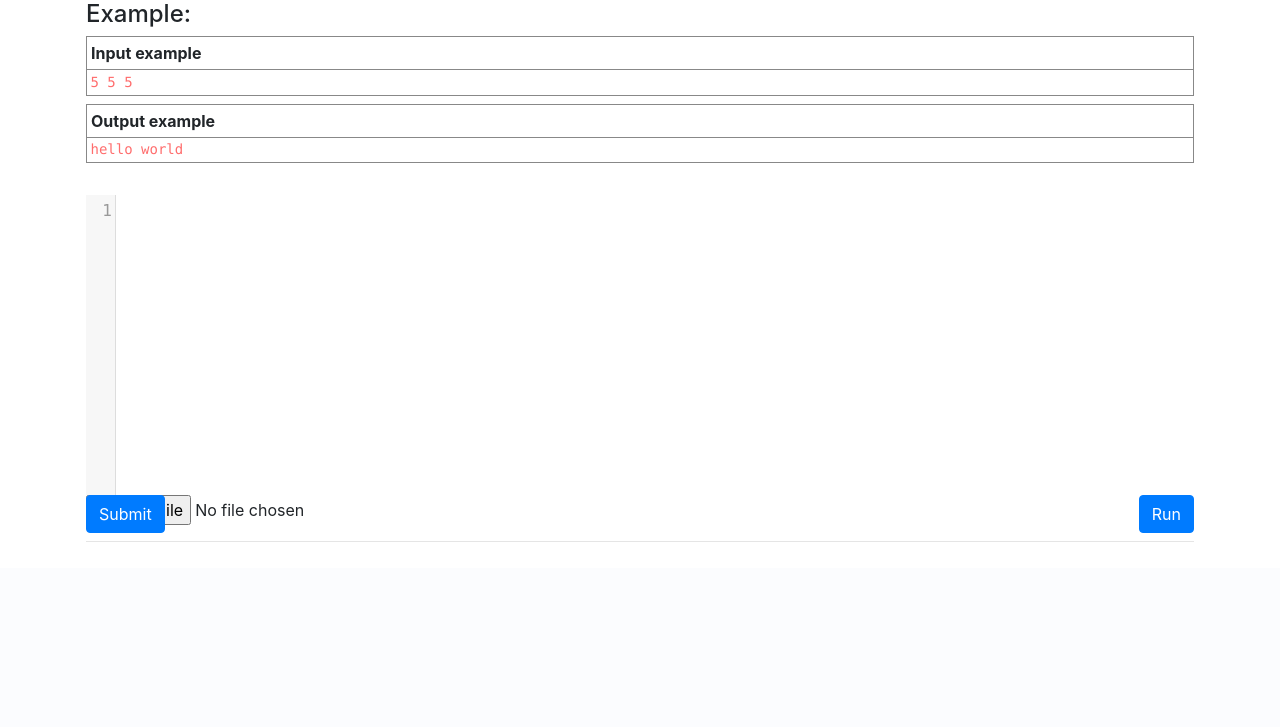
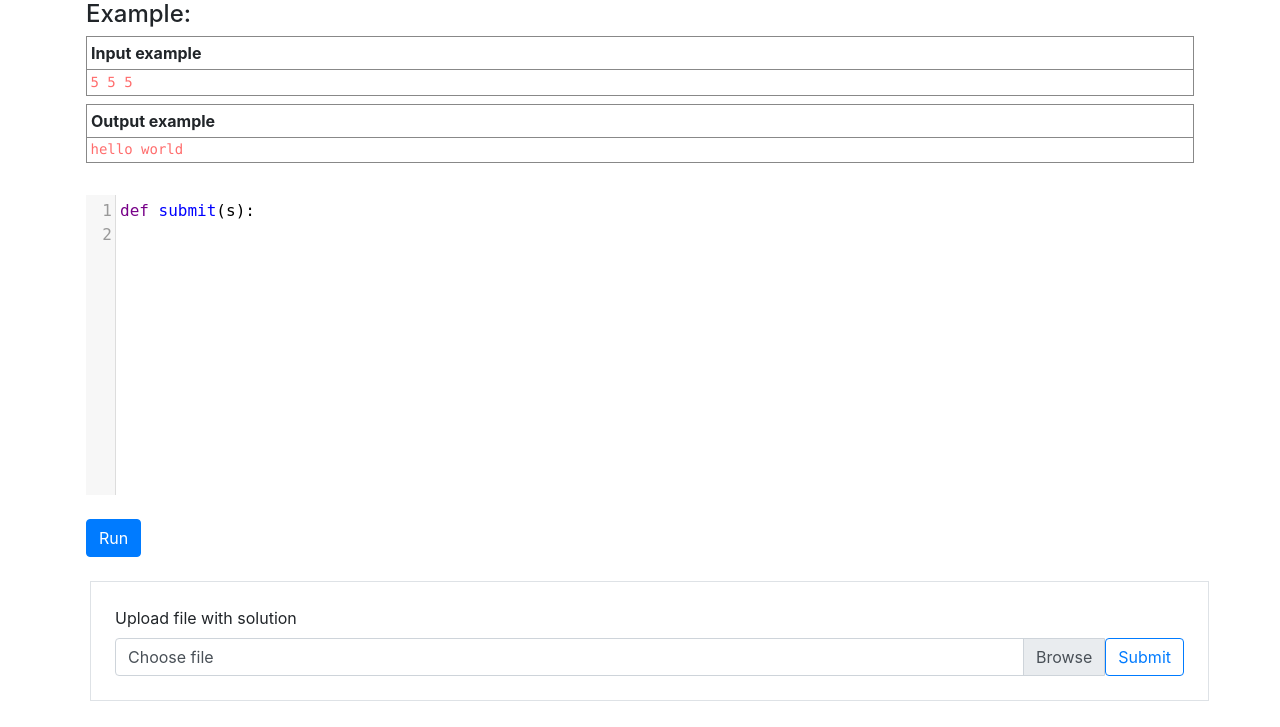
Before and after one commit to OpenClade/compilerProject, a Django app: a page that uses compilerProject/templates/onlineCoding/base.html in a window 1280 px wide. Shown: the part 396-1123 px from the top of the page. Before the commit the page ends 938 px from the top, so only its background shows below. Run offline with Django 3.2, Linux system fonts and the light colour scheme; a user stored in the database is signed in; data comes from the database, SQL or seed files in the repository; both versions use the stored data as it was after the commit; data that the repository does not hold is empty; some libraries are stand-ins or nearby versions.

Commit message:
fix danya

```diff
--- a/compilerProject/api/serializers.py
+++ b/compilerProject/api/serializers.py
@@ -5,6 +5,8 @@ from rest_framework import serializers
 from main.models import *
 from user.models import *
 from django import forms
+
+
 class UserSerializer(serializers.ModelSerializer):
     class Meta:
         model = User
@@ -16,6 +18,7 @@ class UserSerializer(serializers.ModelSerializer):
         user.set_password(validated_data['password'])
         user.save()
         return user
+
 
 class ProgrammingTaskSerializer(serializers.ModelSerializer):
     class Meta:
@@ -29,10 +32,6 @@ class ProgrammingTaskSolutionSerializer(serializers.ModelSerializer):
         model = ProgrammingTaskSolution
         fields = ("id", "task", "author", "language", "code", "is_public", "created_at")
         extra_kwargs = {'author': {'read_only': True}}
-
-
-
-
 
 
 class UserForm(forms.Form):
@@ -50,9 +49,10 @@ class UserForm(forms.Form):
 
 
 class ProgrammingTaskSolutionForm(forms.Form):
+    code = forms.CharField(widget=forms.Textarea, max_length=10000, required=False)
+    file = forms.FileField(required=False)
+    file.widget.attrs['class'] = 'custom-file-input'
 
-    code = forms.CharField(widget=forms.Textarea, max_length=10000, required=True )
-    file = forms.FileField(required=False)
     class Meta:
         model = ProgrammingTaskSolution
         fields = ("code", "file")
--- a/compilerProject/api/views.py
+++ b/compilerProject/api/views.py
@@ -156,7 +156,6 @@ def problems(request):
 
 
 def textEditor(request, slug):
-
     if request.method == 'GET':
         task = get_object_or_404(ProgrammingTask, slug=slug)
         form = ProgrammingTaskSolutionForm()
@@ -200,8 +199,10 @@ def textEditor(request, slug):
 
         tests = Tests.objects.all().filter(task=task)
         data = request.POST['code']
-        if request.POST['file_input']:
-            file = request.POST['file_input']
+
+        if request.FILES.get('file'):
+            file = request.FILES.get('file')
+            print(file)
             data = file.read().decode('utf-8')
 
         for test in tests:
@@ -214,11 +215,12 @@ def textEditor(request, slug):
                 exec(f"task = \"{first_test.input_data}\"\n" + data + "\n" + "print(submit({first_test.input_data}))")
                 sys.stdout = old_stdout
             except Exception as e:
-                return render(request, 'onlineCoding/textEditor.html', {'task': task, 'type': 'danger', 'error': str(e)})
+                return render(request, 'onlineCoding/textEditor.html',
+                              {'task': task, 'type': 'danger', 'error': str(e)})
             end = time.time()
             if end - start > test.task.time_limit:
                 return render(request, 'onlineCoding/textEditor.html',
-                          {'task': task, 'type': 'danger', 'error': "Time limit exceeded"})
+                              {'task': task, 'type': 'danger', 'error': "Time limit exceeded"})
 
             mystdout = mystdout.getvalue().replace("\n", "")
             if test.output_data.strip() != mystdout.strip():
@@ -291,7 +293,7 @@ def submit(s):
 
         first_test = Tests.objects.all().filter(task=task).first()
         if end - start > first_test.task.time_limit:
-                return render(request, 'onlineCoding/textEditor.html',
+            return render(request, 'onlineCoding/textEditor.html',
                           {'task': task, 'type': 'danger', 'error': "Time limit exceeded"})
 
         return render(request, 'onlineCoding/textEditor.html',
@@ -355,7 +357,6 @@ def not_found_view(request):
 
 
 def teacher(request):
-
     if request.user.is_authenticated:
         if request.method == 'GET' and Teacher.objects.all().filter(user=request.user).exists():
             form = CourseForm()
@@ -379,7 +380,8 @@ def teacher(request):
             elif 'add_task' in request.POST:
                 task = ProgrammingTask.objects.create(name=request.POST['name'],
                                                       description=request.POST['description'],
-                                                      course=Course.objects.all().filter(slug=request.POST['course']).first(),
+                                                      course=Course.objects.all().filter(
+                                                          slug=request.POST['course']).first(),
                                                       teacher=teacher,
                                                       time_limit=request.POST['time_limit'],
                                                       max_plagiarism=request.POST['max_plagiarism'],
@@ -400,7 +402,8 @@ def teacher(request):
             elif 'add_test' in request.POST:
                 test = Tests.objects.create(input_data=request.POST['input_data'],
                                             output_data=request.POST['output_data'],
-                                            task=ProgrammingTask.objects.all().filter(slug=request.POST['task']).first())
+                                            task=ProgrammingTask.objects.all().filter(
+                                                slug=request.POST['task']).first())
                 test.save()
                 return redirect('teacher')
             elif 'add_course' in request.POST:
--- a/compilerProject/templates/onlineCoding/base.html
+++ b/compilerProject/templates/onlineCoding/base.html
@@ -57,7 +57,7 @@
                     </li>
                 {% else %}
                     <li class="nav-item">
-                        <a class="nav-link" href="/auth">Login/Register</a>
+                        <span><a class="nav-link" href="/login">Login</a></span>
                     </li>
                 {% endif %}
             </ul>
--- a/compilerProject/templates/onlineCoding/leaderboard.html
+++ b/compilerProject/templates/onlineCoding/leaderboard.html
@@ -1,4 +1,4 @@
-{% extends 'onlineCodaing/base.html' %}
+{% extends 'onlineCoding/base.html' %}
 
 {% block content %}
     <link rel="stylesheet" href="https://cdn.datatables.net/1.12.0/css/jquery.dataTables.min.css">
--- a/compilerProject/templates/onlineCoding/textEditor.html
+++ b/compilerProject/templates/onlineCoding/textEditor.html
@@ -58,20 +58,33 @@
     {% if request.user.is_authenticated %}
         {% if type != 'warning' and type != 'success' %}
 
-            <form style="position: relative; margin-top: .5em;" action="{{ task.slug }}" method="post">
+            <form style="position: relative; margin-top: .5em;" action="{{ task.slug }}" method="post" enctype="multipart/form-data">
                 {% csrf_token %}
+
                 {{ form.code }}
                 {% comment %}
                 create 2 buttons, one for submit and one for run
                 {% endcomment %}
-                <button type="submit" name="submit" class="btn btn-primary" style="position: absolute; right: 1;">Submit</button>
-                <button type="submit" name="run" class="btn btn-primary" style="position: absolute; right: 0;">Run</button>
+                <br>
+                <button type="submit" name="run" class="btn btn-primary">Run</button>
+                <br>
+                <br>
+                <div class="row border p-4 ml-1">
 
-                {{ form.file }}
-                {% comment%}
+                    <label>Upload file with solution</label>
+                    <div class="input-group">
+                        <div class="custom-file">
+                            {{ form.file }}
+                            <label class="custom-file-label" for="id_file">Choose file</label>
+                        </div>
+                        <button type="submit" name="submit" class="btn  btn-outline-primary">Submit</button>
+                    </div>
+
+                    {% comment%}
                     input file
                 {% endcomment %}
-                <hr>
+                    <hr>
+                </div>
             </form>
         {% endif %}
         {% if type == 'success' %}
@@ -101,8 +114,9 @@
             },
             lineNumbers: true,
             indentUnit: 4,
-            matchBrackets: true
+            matchBrackets: true,
         });
+        editor.getDoc().setValue('def submit(s):\n    ');
         editor.on('change', function () {
             document.getElementsByName("code")[0].innerText = editor.getValue();
         })
```
Also changed, not shown: compilerProject/db.sqlite3.
